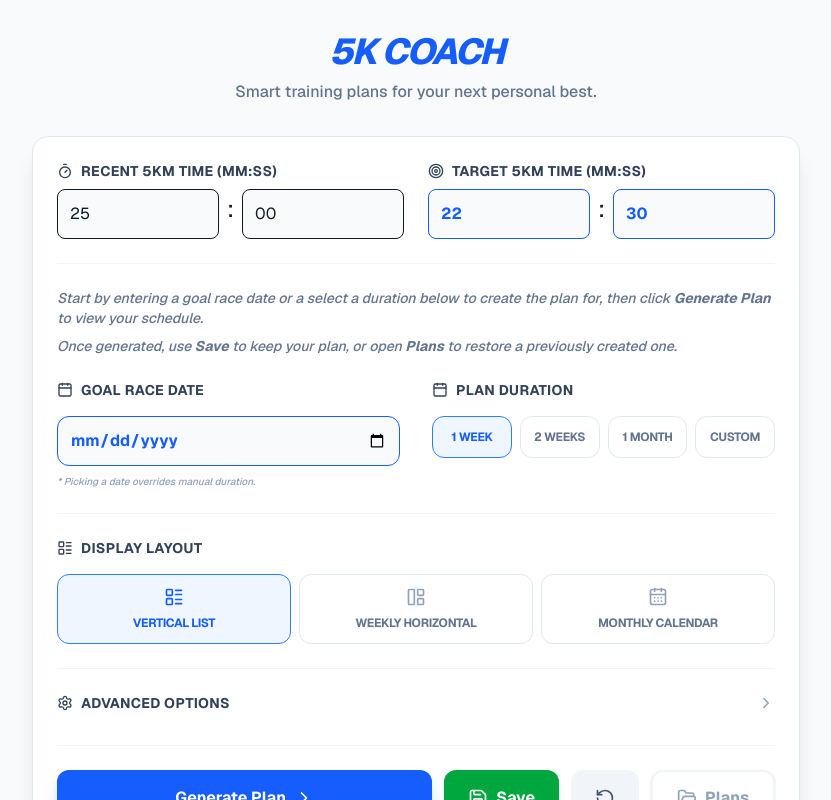
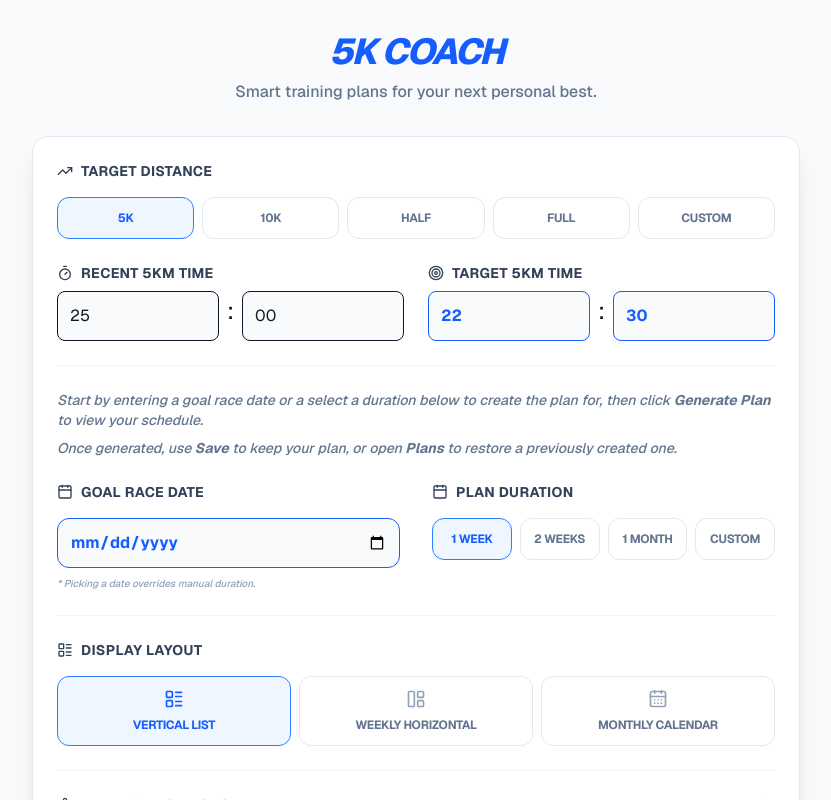
Before and after one commit to yourannoying2020/the-rundamentals, a Next.js app in the folder running-coach/: page / in a window 1280 px wide. Shown: the top 800 px of the page, without its empty margins (224-1055 px from the left). Built offline with nearby package versions, Linux system fonts and the light colour scheme.

Commit message:
feat: change to distance selectors

```diff
--- a/running-coach/app/components/PlanSettings.tsx
+++ b/running-coach/app/components/PlanSettings.tsx
@@ -25,6 +25,10 @@ interface PlanSettingsProps {
   setGoalRaceDate: (val: string | undefined) => void; // New prop
   difficulty: number;
   setDifficulty: (val: number) => void;
+  raceDistance: string;
+  setRaceDistance: (val: string) => void;
+  customRaceDistance: string;
+  setCustomRaceDistance: (val: string) => void;
   isAdvancedExpanded: boolean;
   setIsAdvancedExpanded: (val: boolean) => void;
   activeId: string | null;
@@ -36,11 +40,44 @@ interface PlanSettingsProps {
 
 export const PlanSettings = (props: PlanSettingsProps) => {
   const today = new Date().toISOString().split('T')[0]; // Get today's date in YYYY-MM-DD format
+
+  const distanceLabel = props.raceDistance === '5' ? '5km' :
+                        props.raceDistance === '10' ? '10km' :
+                        props.raceDistance === '21.1' ? 'Half Marathon' :
+                        props.raceDistance === '42.2' ? 'Marathon' :
+                        `${props.customRaceDistance}km`;
+
   return (
   <div className="bg-white rounded-2xl shadow-xl p-6 border border-slate-200 mb-8">
+    <div className="mb-6">
+      <label className="flex items-center gap-2 text-sm font-bold text-slate-700 mb-4 uppercase tracking-wide">
+        <TrendingUp size={16} /> Target Distance
+      </label>
+      <div className="grid grid-cols-2 md:grid-cols-5 gap-2">
+        {[
+          { id: '5', label: '5K' },
+          { id: '10', label: '10K' },
+          { id: '21.1', label: 'Half' },
+          { id: '42.2', label: 'Full' },
+          { id: 'custom', label: 'Custom' }
+        ].map((opt) => (
+          <label key={opt.id} className={`flex items-center justify-center p-3 border rounded-xl cursor-pointer transition-all font-bold text-xs uppercase tracking-tight ${props.raceDistance === opt.id ? 'border-blue-500 bg-blue-50 text-blue-600' : 'border-slate-200 text-slate-500 hover:bg-slate-50'}`}>
+            <input type="radio" className="hidden" checked={props.raceDistance === opt.id} onChange={() => props.setRaceDistance(opt.id)} />
+            {opt.label}
+          </label>
+        ))}
+      </div>
+      {props.raceDistance === 'custom' && (
+        <div className="mt-3 flex items-center gap-3 p-3 bg-slate-50 rounded-xl border border-slate-100 animate-in fade-in slide-in-from-top-2">
+          <span className="text-sm font-bold text-slate-500 whitespace-nowrap">Distance (KM):</span>
+          <input type="number" value={props.customRaceDistance} onChange={(e) => props.setCustomRaceDistance(e.target.value)} className="flex-1 p-2 border-b-2 border-blue-200 bg-transparent focus:border-blue-500 outline-none font-bold text-blue-600 text-center" />
+        </div>
+      )}
+    </div>
+
     <div className="grid grid-cols-1 md:grid-cols-2 gap-6">
-      <TimeInput label="Recent 5km Time (MM:SS)" icon={Timer} value={props.currentTime} onChange={props.setCurrentTime} />
-      <TimeInput label="Target 5km Time (MM:SS)" icon={Target} value={props.targetTime} onChange={props.setTargetTime} isTarget />
+      <TimeInput label={`Recent ${distanceLabel} Time`} icon={Timer} value={props.currentTime} onChange={props.setCurrentTime} />
+      <TimeInput label={`Target ${distanceLabel} Time`} icon={Target} value={props.targetTime} onChange={props.setTargetTime} isTarget />
     </div>
 
     <div className="mt-6 pt-6 border-t border-slate-100">
--- a/running-coach/app/page.tsx
+++ b/running-coach/app/page.tsx
@@ -23,6 +23,8 @@ export default function RunningCoach() {
   const [customDays, setCustomDays] = useState(defaultSettings.customDays);
   const [viewMode, setViewMode] = useState<ViewMode>(defaultSettings.viewMode);
   const [startDay, setStartDay] = useState<DayOfWeekSchema>(defaultSettings.startDay);
+  const [raceDistance, setRaceDistance] = useState(defaultSettings.raceDistance);
+  const [customRaceDistance, setCustomRaceDistance] = useState(defaultSettings.customRaceDistance);
   const [longRunDay, setLongRunDay] = useState<DayOfWeekSchema>((defaultSettings as any).longRunDay || 'Sunday');
   const [goalRaceDate, setGoalRaceDate] = useState<string | undefined>(defaultSettings.goalRaceDate); // New state for goal race date
   const [difficulty, setDifficulty] = useState(defaultSettings.difficulty);
@@ -39,6 +41,8 @@ export default function RunningCoach() {
     setTargetTime(defaults.targetTime);
     setDuration(defaults.duration);
     setCustomDays(defaults.customDays);
+    setRaceDistance(defaults.raceDistance);
+    setCustomRaceDistance(defaults.customRaceDistance);
     setViewMode(defaults.viewMode);
     setDifficulty(defaults.difficulty);
     setStartDay(defaults.startDay);
@@ -46,7 +50,7 @@ export default function RunningCoach() {
     setGoalRaceDate(defaults.goalRaceDate); // Reset goalRaceDate
     setIsAdvancedExpanded(defaults.isAdvancedExpanded);
     setSettingsError(false);
-  }, [setCurrentTime, setTargetTime, setDuration, setCustomDays, setViewMode, setDifficulty, setStartDay, setLongRunDay, setGoalRaceDate, setIsAdvancedExpanded, setSettingsError]);
+  }, [setCurrentTime, setTargetTime, setDuration, setCustomDays, setViewMode, setDifficulty, setStartDay, setLongRunDay, setGoalRaceDate, setIsAdvancedExpanded, setSettingsError, setRaceDistance, setCustomRaceDistance]);
 
   useEffect(() => {
     isMounted.current = true;
@@ -67,6 +71,8 @@ export default function RunningCoach() {
             setViewMode(data.viewMode ?? defaultSettings.viewMode);
             setDifficulty(data.difficulty ?? defaultSettings.difficulty);
             setStartDay(data.startDay ?? defaultSettings.startDay);
+            setRaceDistance(data.raceDistance ?? defaultSettings.raceDistance);
+            setCustomRaceDistance(data.customRaceDistance ?? defaultSettings.customRaceDistance);
             setLongRunDay(data.longRunDay ?? defaultSettings.longRunDay);
             setGoalRaceDate(data.goalRaceDate ?? defaultSettings.goalRaceDate); // Load goalRaceDate
             setIsAdvancedExpanded(data.isAdvancedExpanded ?? defaultSettings.isAdvancedExpanded);
@@ -88,9 +94,9 @@ export default function RunningCoach() {
   useEffect(() => {
     if (!isMounted.current) return;
     storage.set('running-coach-settings', {
-      currentTime, targetTime, duration, customDays, viewMode, difficulty, startDay, longRunDay, goalRaceDate, isAdvancedExpanded
+      currentTime, targetTime, duration, customDays, viewMode, difficulty, startDay, longRunDay, goalRaceDate, isAdvancedExpanded, raceDistance, customRaceDistance
     });
-  }, [currentTime, targetTime, duration, customDays, viewMode, difficulty, startDay, longRunDay, goalRaceDate, isAdvancedExpanded]);
+  }, [currentTime, targetTime, duration, customDays, viewMode, difficulty, startDay, longRunDay, goalRaceDate, isAdvancedExpanded, raceDistance, customRaceDistance]);
 
   const handleExportPDF = async () => {
     // Native browser print is the most reliable way to preserve Tailwind styles
@@ -152,10 +158,12 @@ export default function RunningCoach() {
           longRunDay={longRunDay} setLongRunDay={setLongRunDay}
           goalRaceDate={goalRaceDate} setGoalRaceDate={setGoalRaceDate}
           difficulty={difficulty} setDifficulty={setDifficulty}
+          raceDistance={raceDistance} setRaceDistance={setRaceDistance}
+          customRaceDistance={customRaceDistance} setCustomRaceDistance={setCustomRaceDistance}
           isAdvancedExpanded={isAdvancedExpanded} setIsAdvancedExpanded={setIsAdvancedExpanded}
           activeId={activeId}
-          onGenerate={() => generatePlan({ currentTime, targetTime, duration: calculatedDuration, customDays: calculatedDuration, difficulty, startDay, longRunDay, goalRaceDate })}
-          onSave={() => updateActivePlan({ currentTime, targetTime, duration: calculatedDuration, customDays: calculatedDuration, difficulty, startDay, longRunDay, goalRaceDate })}
+          onGenerate={() => generatePlan({ currentTime, targetTime, duration: calculatedDuration, customDays: calculatedDuration, difficulty, startDay, longRunDay, goalRaceDate, raceDistance, customRaceDistance })}
+          onSave={() => updateActivePlan({ currentTime, targetTime, duration: calculatedDuration, customDays: calculatedDuration, difficulty, startDay, longRunDay, goalRaceDate, raceDistance, customRaceDistance })}
           onReset={handleResetSettings}
           onOpenOverlay={() => setIsOverlayOpen(true)}
         />
@@ -174,7 +182,7 @@ export default function RunningCoach() {
           savedPlans={savedPlans}
           activeId={activeId}
           onSave={(name) => {
-            saveAsNewPlan(name, { currentTime, targetTime, duration: calculatedDuration, customDays: calculatedDuration, difficulty, startDay, longRunDay, goalRaceDate });
+            saveAsNewPlan(name, { currentTime, targetTime, duration: calculatedDuration, customDays: calculatedDuration, difficulty, startDay, longRunDay, goalRaceDate, raceDistance, customRaceDistance });
             setIsOverlayOpen(false);
           }}
           onLoad={(id) => {
@@ -187,6 +195,8 @@ export default function RunningCoach() {
               setCustomDays(config.customDays);
               setStartDay(config.startDay);
               setLongRunDay(config.longRunDay || 'Sunday');
+              setRaceDistance(config.raceDistance || '5');
+              setCustomRaceDistance(config.customRaceDistance || '5');
               setGoalRaceDate(config.goalRaceDate); // Load goalRaceDate
               setDifficulty(config.difficulty);
               generatePlan(config);
--- a/running-coach/app/schemas.ts
+++ b/running-coach/app/schemas.ts
@@ -16,6 +16,8 @@ export const PlanConfigSchema = z.object({
   difficulty: z.number().default(5),
   startDay: DayOfWeekSchema.default('Monday'),
   longRunDay: DayOfWeekSchema.default('Sunday'),
+  raceDistance: z.string().default('5'),
+  customRaceDistance: z.string().default('5'),
   goalRaceDate: z.string().optional(),
 });
 
--- a/running-coach/app/useTrainingPlan.ts
+++ b/running-coach/app/useTrainingPlan.ts
@@ -47,7 +47,7 @@ export function useTrainingPlan() {
     }
   }, [savedPlans, activeId]);
 
-  const generatePlan = ({ currentTime, targetTime, duration, customDays, difficulty, startDay, longRunDay = 'Sunday', goalRaceDate }: PlanConfig) => {
+  const generatePlan = ({ currentTime, targetTime, duration, customDays, difficulty, startDay, longRunDay = 'Sunday', goalRaceDate, raceDistance, customRaceDistance }: PlanConfig) => {
     const formatPace = (totalSeconds: number): string => {
       const m = Math.floor(totalSeconds / 60);
       const s = Math.round(totalSeconds % 60);
@@ -67,13 +67,20 @@ export function useTrainingPlan() {
       totalDays = duration === 'custom' ? parseInt(customDays) || 1 : parseInt(duration);
     }
 
+    const numDistance = raceDistance === 'custom' ? parseFloat(customRaceDistance) || 5 : parseFloat(raceDistance);
+    // Scaling factor for mileage based on race distance (normalized to 5k base)
+    const distFactor = Math.max(1, numDistance / 5);
+    // Adjustment factor to keep training volume realistic for marathons (logarithmic scaling)
+    const volumeScale = 1 + Math.log10(distFactor) * 2;
+
     const iterations = goalRaceDate ? totalDays + 1 : totalDays;
     const currentTotal = parseInt(currentTime.min) * 60 + parseInt(currentTime.sec);
     const targetTotal = parseInt(targetTime.min) * 60 + parseInt(targetTime.sec);
+
     const totalWeeks = Math.ceil(iterations / 7);
 
-    const currentPaceKm = currentTotal / 5;
-    const targetPaceKm = targetTotal / 5;
+    const currentPaceKm = currentTotal / numDistance;
+    const targetPaceKm = targetTotal / numDistance;
 
     const daysOfWeekOrder: DayOfWeekSchema[] = ['Monday', 'Tuesday', 'Wednesday', 'Thursday', 'Friday', 'Saturday', 'Sunday'];
 
@@ -119,12 +126,12 @@ export function useTrainingPlan() {
 
       const template = [
         { day: getDayName(-6), title: 'Rest & Recovery', workout: isTaperWeek ? 'Complete rest. Stay off your feet.' : 'Focus on mobility or light stretching.', pace: '-', distance: '-', type: 'rest' },
-        { day: getDayName(-5), title: 'Foundation Run', workout: 'Easy aerobic building run.', pace: formatPace(easyPace), distance: `${(5 * volumeModifier).toFixed(1)} km`, type: 'easy' },
-        { day: getDayName(-4), title: 'Goal Pace Intervals', workout: isTaperWeek ? '3 x 800m at goal pace. Keep it sharp but short.' : `${Math.floor(6 * volumeModifier)} x 800m with 2:00 recovery walk.`, pace: formatPace(weeklyGoalPace), distance: isTaperWeek ? '2.4 km + WU/CD' : '4.8 km + WU/CD', type: 'hard' },
-        { day: getDayName(-3), title: 'Recovery or Rest', workout: 'Very light movement or total rest.', pace: formatPace(easyPace + 20), distance: `${(3 * volumeModifier).toFixed(1)} km`, type: 'easy' },
-        { day: getDayName(-2), title: 'Threshold (Tempo)', workout: isTaperWeek ? 'Short 15 min tempo effort to keep legs moving.' : 'Sustainable hard effort to build stamina.', pace: formatPace(tempoPace), distance: `${(isTaperWeek ? 2.5 : 4 * volumeModifier).toFixed(1)} km`, type: 'hard' },
-        { day: getDayName(-1), title: 'Shakeout Run', workout: 'Keep heart rate low, legs moving.', pace: formatPace(easyPace), distance: '3 km', type: 'easy' },
-        { day: getDayName(0), title: 'Endurance Long Run', workout: isTaperWeek ? 'Final 5km Time Trial! Push for your PB.' : isDeloadWeek ? 'Reduced volume for recovery.' : 'The weekly cornerstone for aerobic capacity.', pace: formatPace(isTaperWeek ? weeklyGoalPace : easyPace), distance: isTaperWeek ? '5.0 km' : `${(8 * volumeModifier).toFixed(1)} km`, type: 'easy' },
+        { day: getDayName(-5), title: 'Foundation Run', workout: 'Easy aerobic building run.', pace: formatPace(easyPace), distance: `${(5 * volumeModifier * volumeScale).toFixed(1)} km`, type: 'easy' },
+        { day: getDayName(-4), title: 'Goal Pace Intervals', workout: isTaperWeek ? `3 x 800m at goal pace. Keep it sharp.` : `${Math.floor(6 * volumeModifier * volumeScale)} x 800m with 2:00 recovery walk.`, pace: formatPace(weeklyGoalPace), distance: isTaperWeek ? '2.4 km + WU/CD' : `${(4.8 * volumeScale).toFixed(1)} km + WU/CD`, type: 'hard' },
+        { day: getDayName(-3), title: 'Recovery or Rest', workout: 'Very light movement or total rest.', pace: formatPace(easyPace + 20), distance: `${(3 * volumeModifier * volumeScale).toFixed(1)} km`, type: 'easy' },
+        { day: getDayName(-2), title: 'Threshold (Tempo)', workout: isTaperWeek ? 'Short 15 min tempo effort.' : 'Sustainable hard effort to build stamina.', pace: formatPace(tempoPace), distance: `${(isTaperWeek ? 2.5 : 4 * volumeModifier * volumeScale).toFixed(1)} km`, type: 'hard' },
+        { day: getDayName(-1), title: 'Shakeout Run', workout: 'Keep heart rate low, legs moving.', pace: formatPace(easyPace), distance: `${(3 * volumeScale).toFixed(1)} km`, type: 'easy' },
+        { day: getDayName(0), title: 'Endurance Long Run', workout: isTaperWeek ? `Final ${numDistance}km Race Day Prep.` : isDeloadWeek ? 'Reduced volume for recovery.' : 'The weekly cornerstone for aerobic capacity.', pace: formatPace(isTaperWeek ? weeklyGoalPace : easyPace), distance: isTaperWeek ? `${numDistance.toFixed(1)} km` : `${(8 * volumeModifier * volumeScale).toFixed(1)} km`, type: 'easy' },
       ];
 
       const currentDayName = reorderedDaysOfWeek[dayInWeek];
@@ -135,8 +142,8 @@ export function useTrainingPlan() {
           day: iterations > 7 ? `W${weekNum}: ${currentDayName}` : currentDayName,
           title: "🏁 RACE DAY!",
           workout: "This is it! You've put in the work, now trust your training. Stay focused, pace yourself, and enjoy the atmosphere. You've got this!",
-          pace: formatPace(targetTotal / 5),
-          distance: "5.0 km",
+          pace: formatPace(targetTotal / numDistance),
+          distance: `${numDistance.toFixed(1)} km`,
           type: 'hard'
         } as TrainingDay);
       } else {
```
